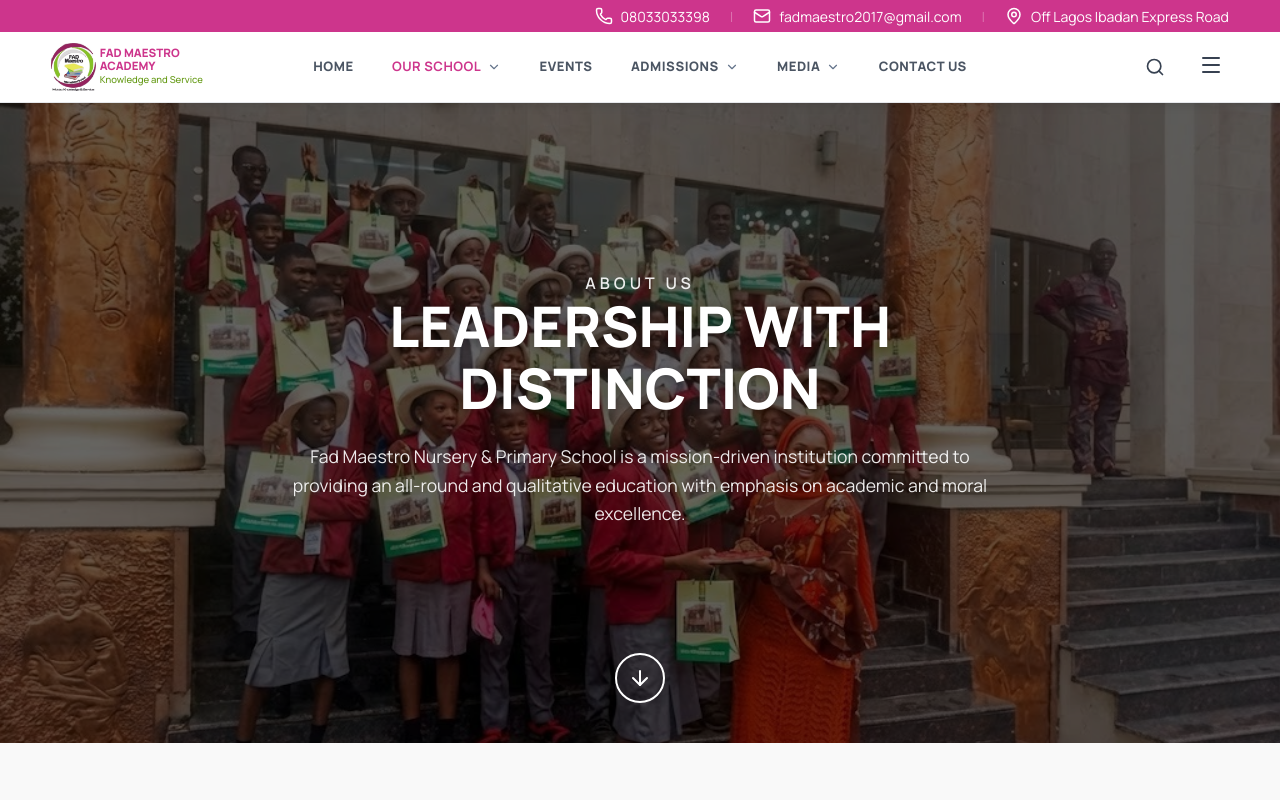
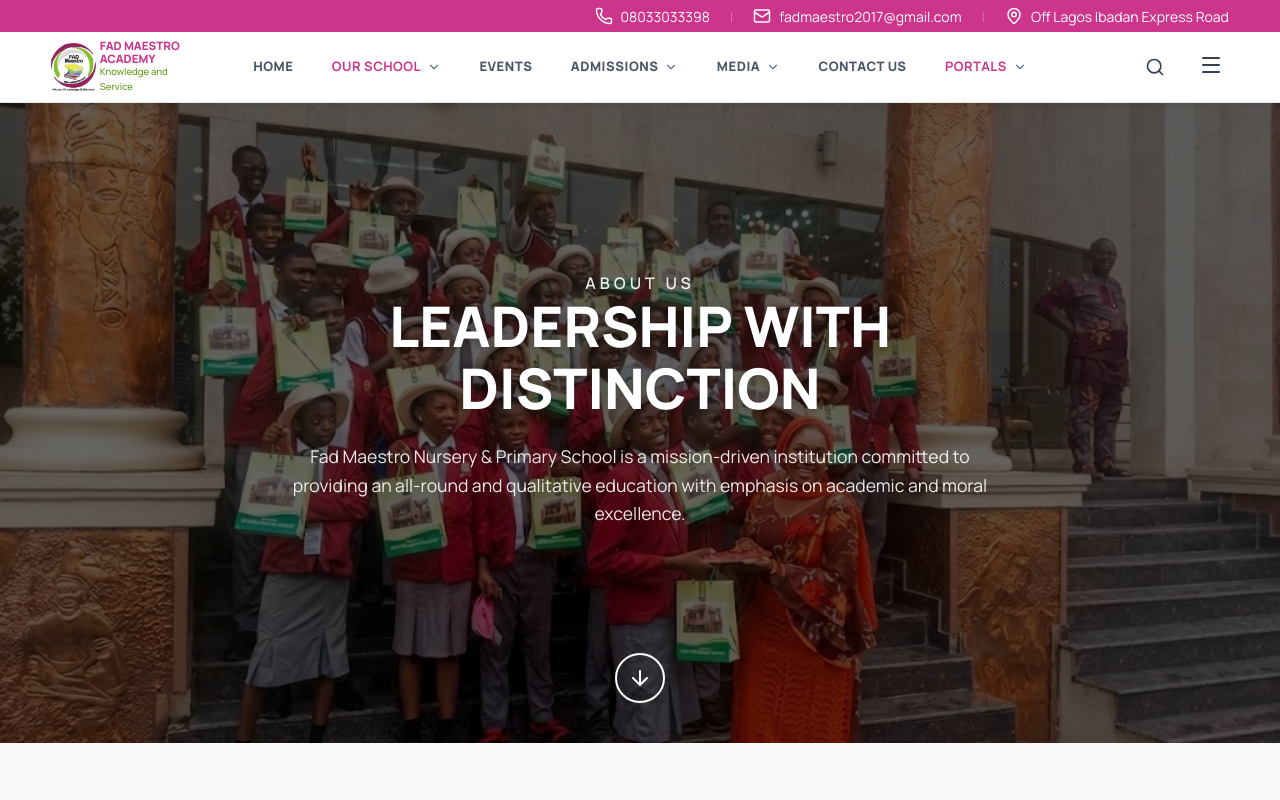
Before and after one commit to Mr-Experience/Fad-Baetro-school, a React (Vite) app: page /about in a window 1280 px wide. Shown: the top 800 px of the page. Built offline with nearby package versions, Linux system fonts and the light colour scheme; no server answers.

Commit message:
Dynamic Portal access in Header, refined Welcome/Academics layouts, and removed home portal cards

```diff
--- a/src/components/Header.jsx
+++ b/src/components/Header.jsx
@@ -145,6 +145,22 @@ const Header = () => {
                                 </li>
                                 <li className="nav-item">
                                     <Link to="/contact" className={`nav-link ${isActive('/contact') ? 'active' : ''}`}>CONTACT US</Link>
+                                </li>
+                                <li className="nav-item has-dropdown">
+                                    <span
+                                        className={`nav-link ${location.pathname.startsWith('/portal') ? 'active' : ''}`}
+                                        onClick={() => toggleDropdown('portals')}
+                                        style={{ cursor: 'pointer', color: 'var(--primary-600)', fontWeight: '700' }}
+                                    >
+                                        PORTALS
+                                        <ChevronDown size={14} className="dropdown-icon" />
+                                    </span>
+                                    <ul className={`dropdown-menu ${activeDropdown === 'portals' ? 'show' : ''}`}>
+                                        <li><Link to="/portal/student">STUDENT PORTAL</Link></li>
+                                        <li><Link to="/portal/candidate">CANDIDATE PORTAL</Link></li>
+                                        <li><Link to="/portal/admin/login">ADMIN PORTAL</Link></li>
+                                        <li><Link to="/portal/superadmin">SUPER ADMIN</Link></li>
+                                    </ul>
                                 </li>
                             </ul>
                         </nav>
@@ -299,6 +315,25 @@ const Header = () => {
                                         </div>
                                     </Link>
                                 </li>
+
+                                <li className="mobile-menu-item has-submenu">
+                                    <div
+                                        className={`mobile-menu-link ${location.pathname.startsWith('/portal') ? 'active' : ''}`}
+                                        onClick={() => toggleMobileDropdown('portals')}
+                                    >
+                                        <div className="link-content">
+                                            <Monitor size={20} />
+                                            <span>PORTALS</span>
+                                        </div>
+                                        <ChevronDown size={18} className={`submenu-icon ${mobileDropdown === 'portals' ? 'rotate' : ''}`} />
+                                    </div>
+                                    <ul className={`mobile-submenu ${mobileDropdown === 'portals' ? 'open' : ''}`}>
+                                        <li><Link to="/portal/student" onClick={closeAllDropdowns}>STUDENT PORTAL</Link></li>
+                                        <li><Link to="/portal/candidate" onClick={closeAllDropdowns}>CANDIDATE PORTAL</Link></li>
+                                        <li><Link to="/portal/admin/login" onClick={closeAllDropdowns}>ADMIN PORTAL</Link></li>
+                                        <li><Link to="/portal/superadmin" onClick={closeAllDropdowns}>SUPER ADMIN</Link></li>
+                                    </ul>
+                                </li>
                             </ul>
                         </nav>
 
```
